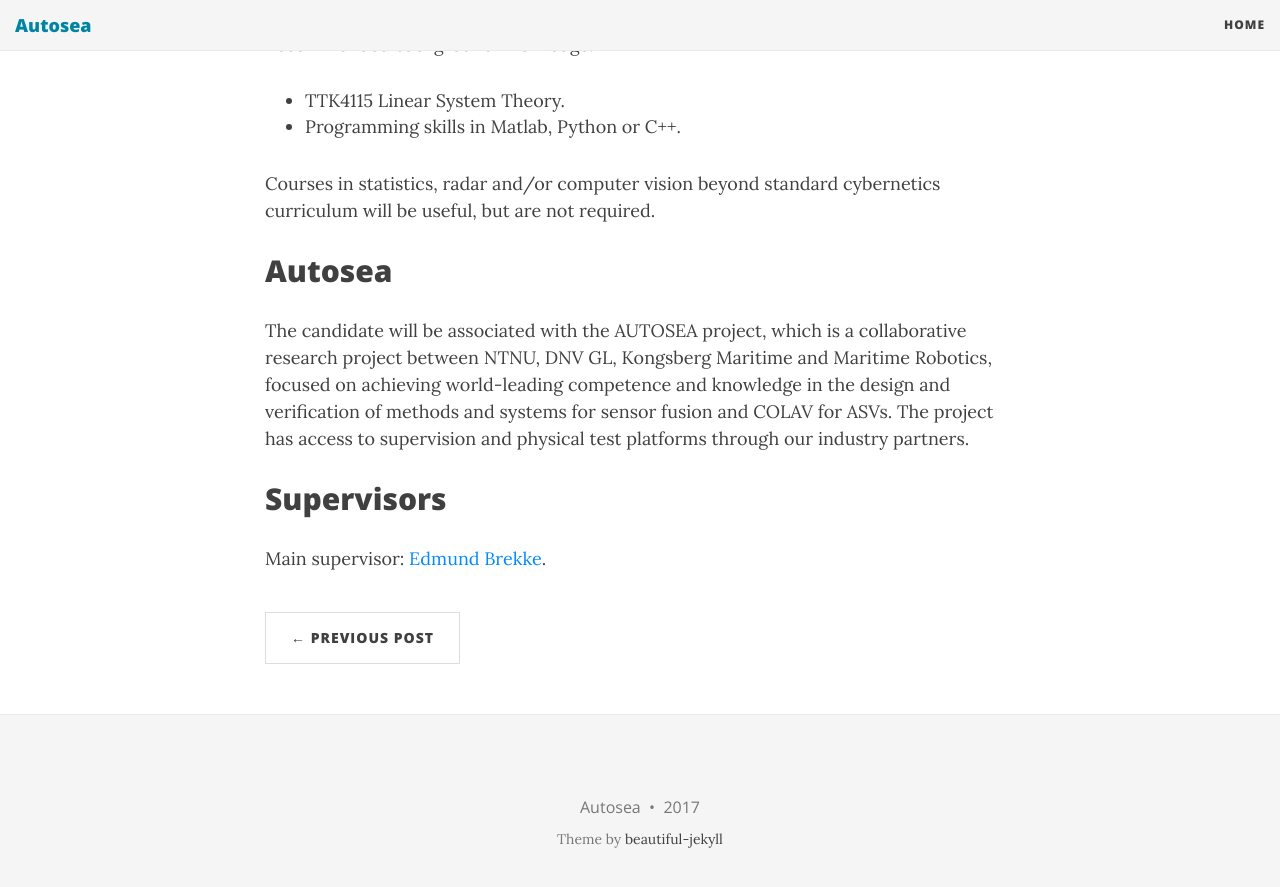
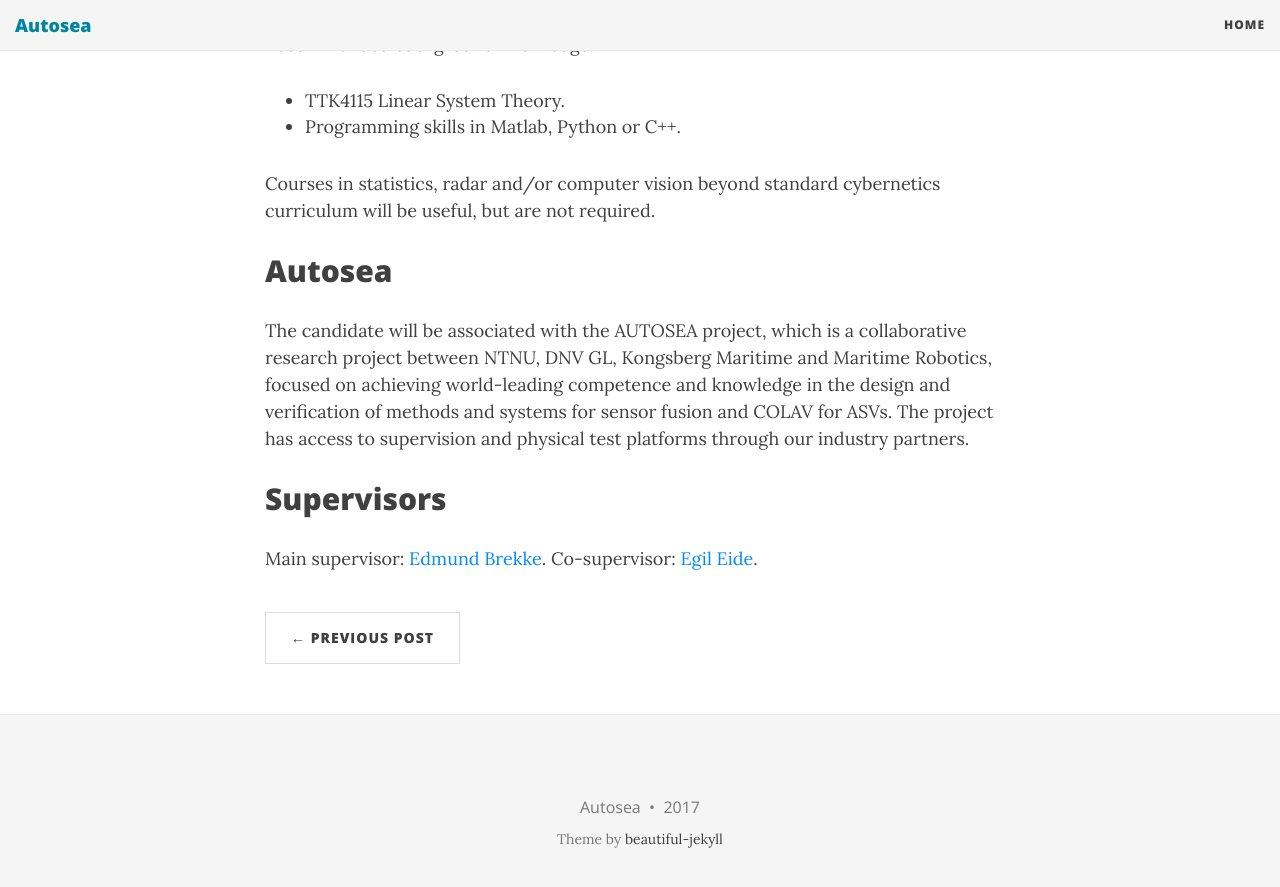
Before and after one commit to autosit/autosit.github.io, a Jekyll site: the page built from _posts/2017-03-26-surveillance.md, in a window 1280 px wide and 900 px high, scrolled down 1548 px. Shown: the top 887 px of the window. Built offline with Jekyll 4.4.1, drawn with Linux system fonts in a browser that asks for light colours; nearby versions of some CDN libraries.

Commit message:
brattora

```diff
--- a/_posts/2017-03-26-surveillance.md
+++ b/_posts/2017-03-26-surveillance.md
@@ -36,3 +36,4 @@
 
 ## Supervisors
 Main supervisor: [Edmund Brekke](http://www.ntnu.no/ansatte/edmund.brekke).
+Co-supervisor: [Egil Eide](http://www.ntnu.no/ansatte/egil.eide).
```
